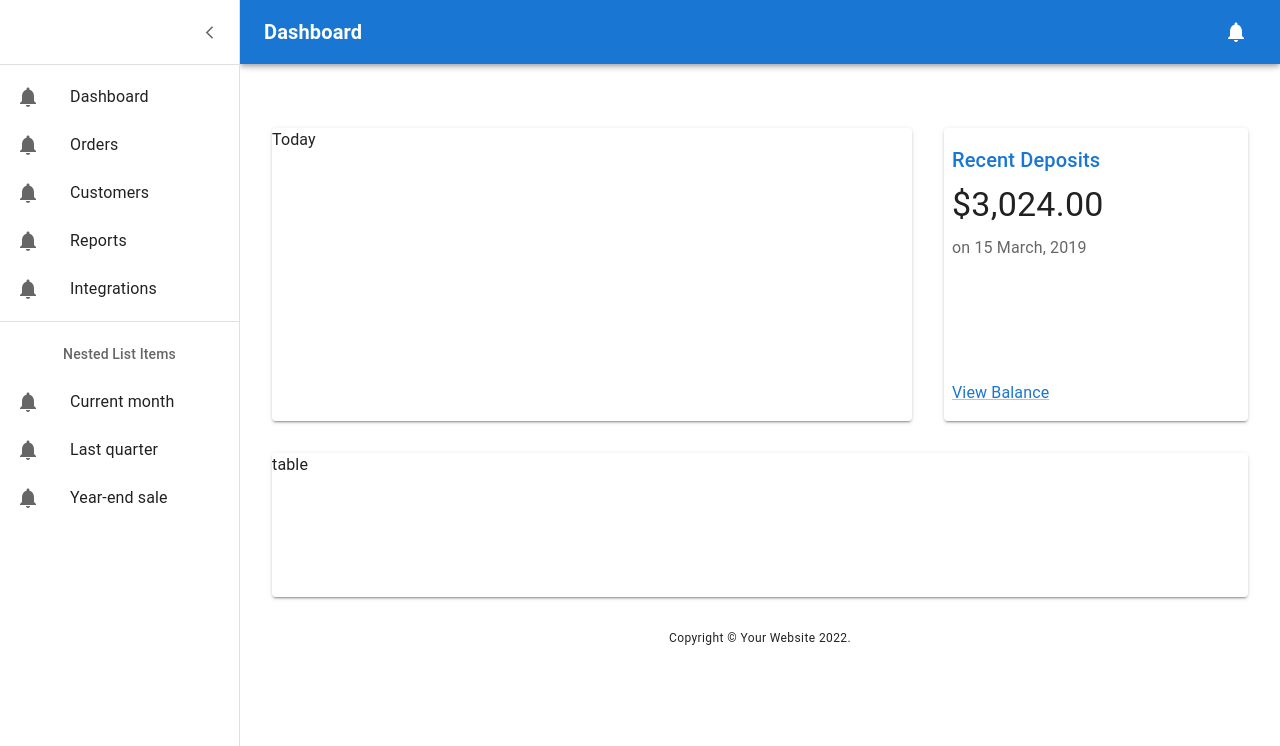
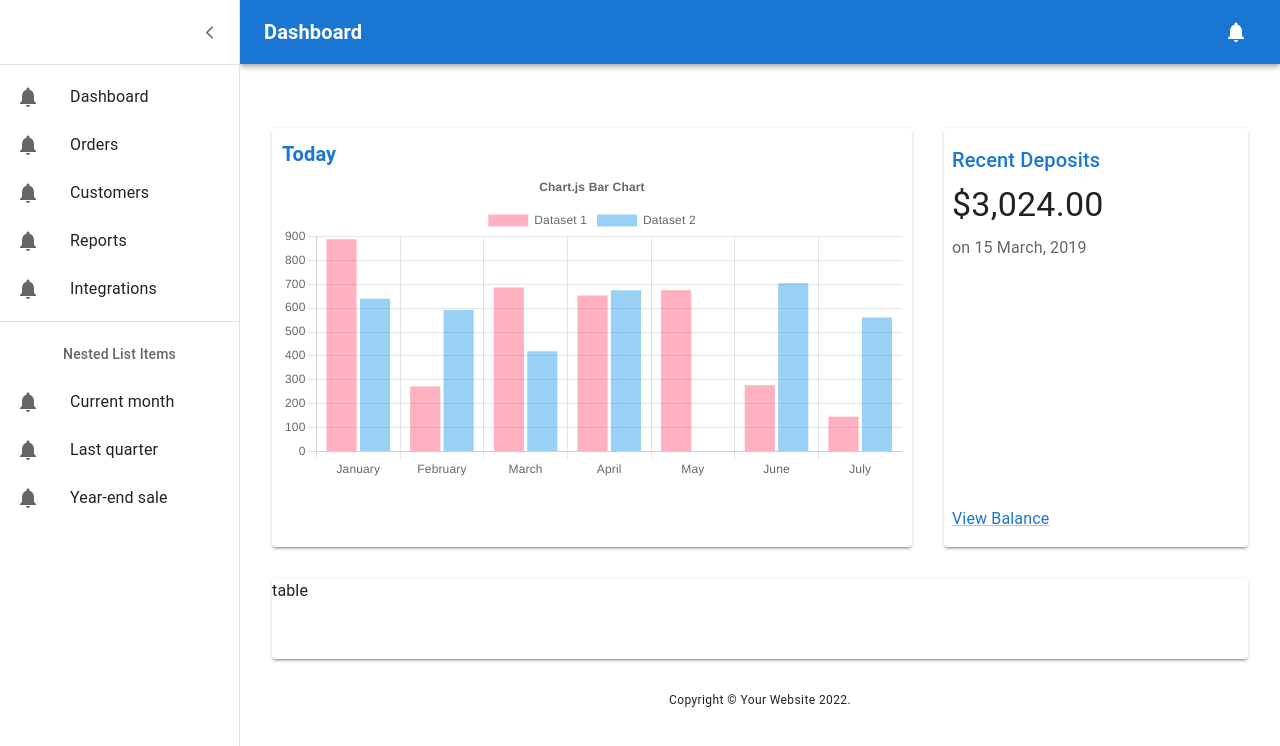
Before and after one commit to k4-100/mui-tutorial, a React (Create React App) app: page / in a window 1280 px wide. Shown: the top 746 px of the page. Built offline with nearby package versions, Linux system fonts and the light colour scheme.

Commit message:
Installed faker js and used it in simple data representation

```diff
--- a/package.json
+++ b/package.json
@@ -46,5 +46,8 @@
       "last 1 firefox version",
       "last 1 safari version"
     ]
+  },
+  "devDependencies": {
+    "@faker-js/faker": "^7.4.0"
   }
 }
--- a/src/App.tsx
+++ b/src/App.tsx
@@ -19,8 +19,64 @@
 } from "@mui/material";
 import React from "react";
 
-const drawerWidth = 240;
-const appBarHeight = 64;
+import {
+  Chart as ChartJS,
+  CategoryScale,
+  LinearScale,
+  BarElement,
+  Title,
+  Tooltip,
+  Legend,
+} from "chart.js";
+import { Bar } from "react-chartjs-2";
+import { faker } from "@faker-js/faker";
+
+ChartJS.register(
+  CategoryScale,
+  LinearScale,
+  BarElement,
+  Title,
+  Tooltip,
+  Legend
+);
+
+const options = {
+  responsive: true,
+  plugins: {
+    legend: {
+      position: "top" as const,
+    },
+    title: {
+      display: true,
+      text: "Chart.js Bar Chart",
+    },
+  },
+};
+
+const labels = ["January", "February", "March", "April", "May", "June", "July"];
+
+const data = {
+  labels,
+  datasets: [
+    {
+      label: "Dataset 1",
+      data: labels.map(() => faker.datatype.number({ min: 0, max: 1000 })),
+      backgroundColor: "rgba(255, 99, 132, 0.5)",
+    },
+    {
+      label: "Dataset 2",
+      data: labels.map(() => faker.datatype.number({ min: 0, max: 1000 })),
+      backgroundColor: "rgba(53, 162, 235, 0.5)",
+    },
+  ],
+};
+
+// export function App() {
+//   return <Bar options={options} data={data} />;
+// }
+
+const drawerWidth: number = 240;
+const appBarHeight: number = 64;
 
 const App: React.FC = () => {
   return (
@@ -162,9 +218,19 @@
               elevation={2}
               sx={{
                 height: "100%",
+                p: "10px",
               }}
             >
-              <Typography>Today</Typography>
+              <Typography
+                color="primary.main"
+                variant="h6"
+                sx={{
+                  fontWeight: "bold",
+                }}
+              >
+                Today
+              </Typography>
+              <Bar options={options} data={data} />
             </Paper>
           </Grid>
           <Grid item xs={4}>
```
Also changed, not shown: 1 other file (tests, documents, lock files or other folders).
